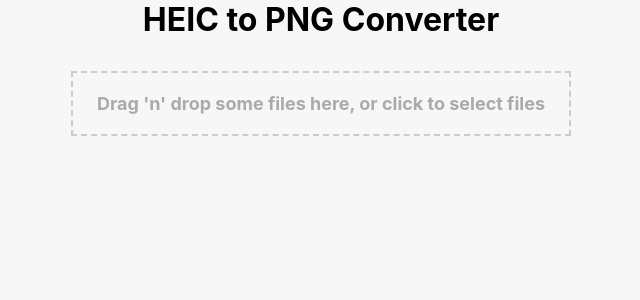
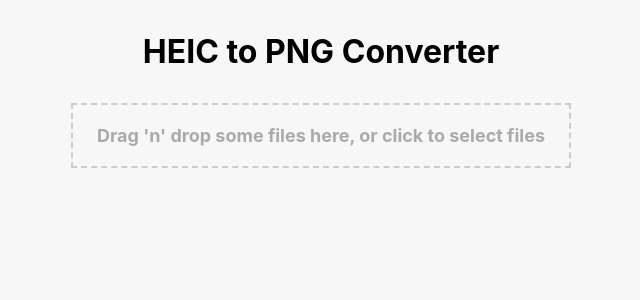
Before and after one commit to lux-v/heic-converter, a React (Create React App) app: page / in a window 1280 px wide. Shown: the top 300 px of the page, without its empty margins (319-959 px from the left). Built offline with nearby package versions, Linux system fonts and the light colour scheme.

Commit message:
style adjust

```diff
--- a/src/App.css
+++ b/src/App.css
@@ -33,3 +33,9 @@ button {
   height: 100%;
   background-color: #f7f7f7;
 }
+
+.title {
+  font-size: 2rem;
+  padding: 2rem;
+  text-align: center;
+}
--- a/src/HeicToPngConverter/HeicToPngConverter.css
+++ b/src/HeicToPngConverter/HeicToPngConverter.css
@@ -9,11 +9,7 @@
     background-color: #f7f7f7;
   }
 
-  .title {
-    font-size: 2rem;
-    margin-bottom: 2rem;
-    text-align: center;
-  }
+
 
   .form {
     display: grid;
--- a/src/HeicToPngConverter/HeicToPngConverter.jsx
+++ b/src/HeicToPngConverter/HeicToPngConverter.jsx
@@ -138,7 +138,9 @@ function HeicToPngConverter() {
 				{numFiles > 0 && (
 					<div style={{ display: 'flex', padding: '10px' }}>
 						<label className='selected-label'>
-							{numFiles} files selected
+							{numFiles === 1
+								? `${numFiles} file selected`
+								: `${numFiles} files selected`}
 						</label>
 						<button
 							type='button'
```
